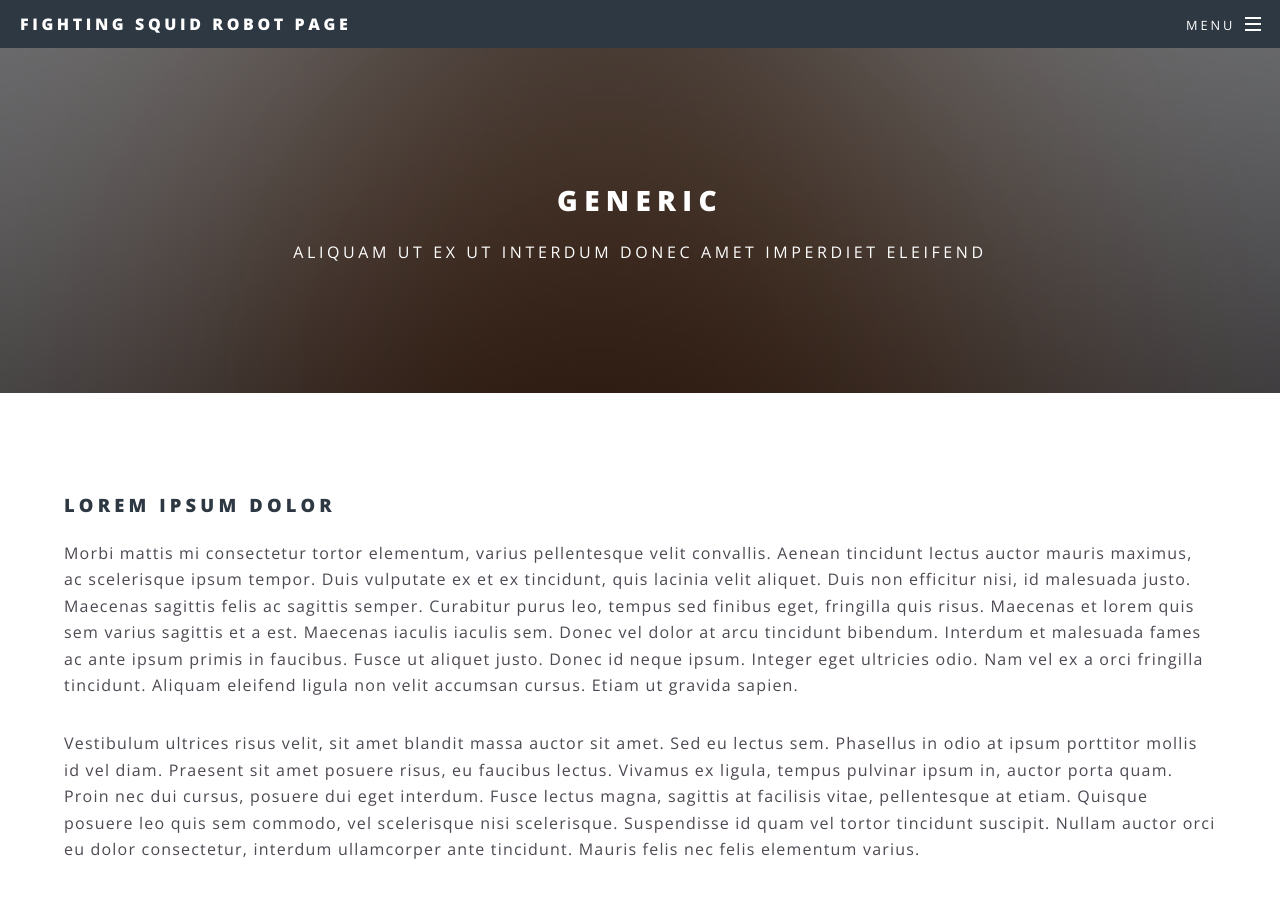
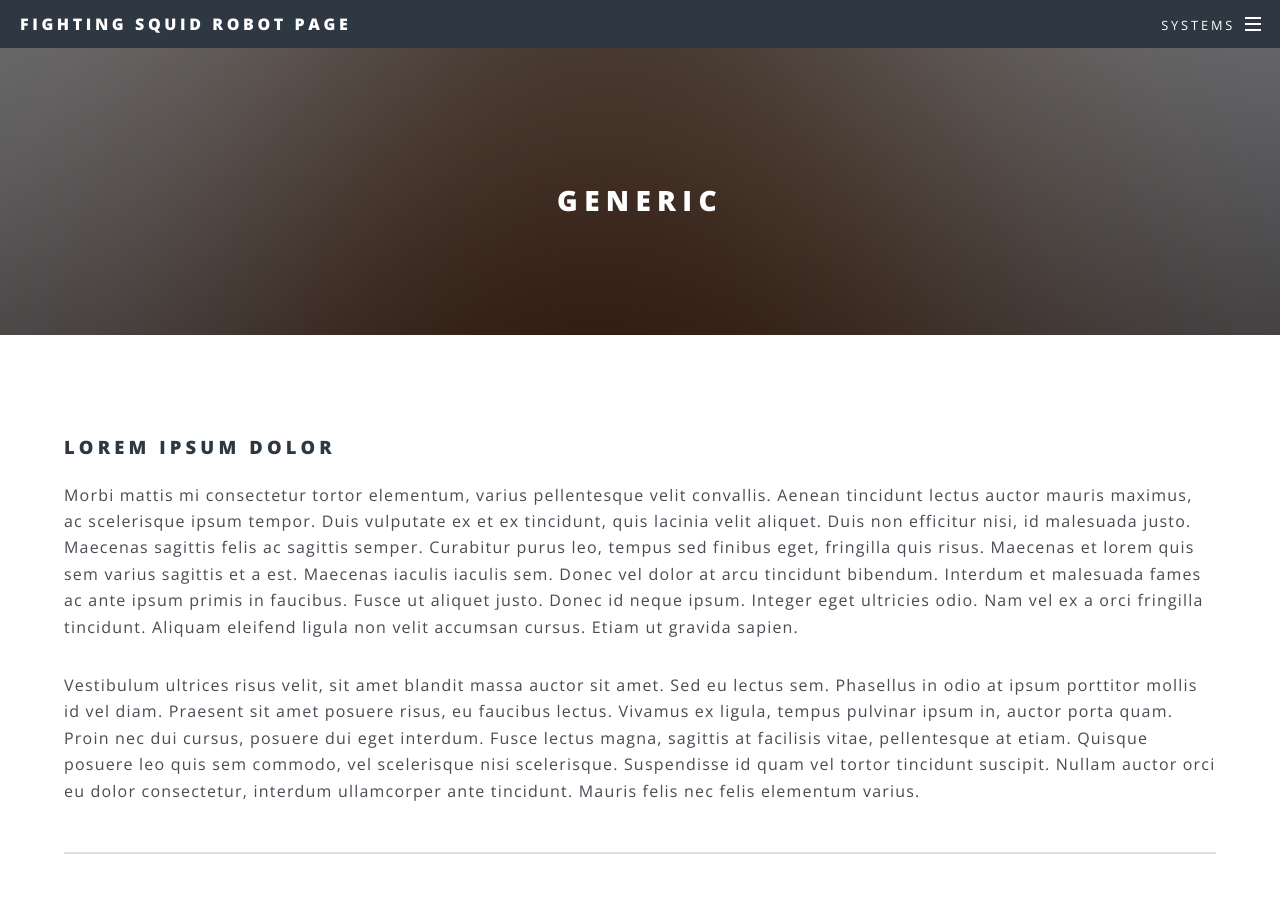
Before and after one commit to fighting-squid/fighting-squid.github.io, a Jekyll site: the page built from generic.html, in a window 1280 px wide and 900 px high. Built offline with Jekyll 4.4.1, drawn with Linux system fonts in a browser that asks for light colours.

Commit message:
added menu navigation and system pages

```diff
--- a/_includes/header.html
+++ b/_includes/header.html
@@ -4,19 +4,13 @@
   <nav id="nav">
     <ul>
       <li class="special">
-        <a href="#menu" class="menuToggle"><span>Menu</span></a>
+        <a href="#menu" class="menuToggle"><span>Systems</span></a>
         <div id="menu">
           <ul>
             <li><a href="index.html">Home</a></li>
-            {% for my_page in site.pages %}
-            {% if my_page.title %}
-            <li><a href="{{ my_page.url | prepend: site.baseurl }}">{{ my_page.title }}</a></li>
-            {% endif %}
-            {% endfor %}
-            <li><a href="#">Sign Up</a></li>
-            <li><a href="#">Log In</a></li>
-            <li><a href="{{ "/feed.xml" | prepend: site.baseurl }}"
-                   class="icon fa-feed"> RSS Feed</a></li>
+            <li><a href="mechanical/index.html"> Mechanical</a></li>
+            <li><a href="electrical/index.html"> Electrical</a></li>
+            <li><a href="software/index.html"> Software</a></li>
           </ul>
         </div>
       </li>
--- a/_layouts/page.html
+++ b/_layouts/page.html
@@ -5,7 +5,6 @@
 
   <header>
     <h2>{{ page.title }}</h2>
-    <p>Aliquam ut ex ut interdum donec amet imperdiet eleifend</p>
   </header>
 
   <section class="wrapper style5">
--- a/index.html
+++ b/index.html
@@ -18,7 +18,7 @@
 							<div class="image"><img src="images/Front-View-2.jpg" alt="" /></div><div class="content">
 								<h2>Bi-directional, bi-functional, by design<br />
 								</h2>
-								<p>Built from polycarbonate, sheet metal, aluminum, and blood sweat and tears, this robot was designed to have bilateral symmetry to drive forwards or backwards</p>
+								<p>Built from polycarbonate, sheet metal, aluminum, and blood sweat and tears, this robot was designed to have bilateral symmetry to drive forwards or backwards. Every mechanical component except the motors, nuts and bolts was designed in SolidWorks and CNC machined.</p>
 							</div>
 						</section>
 						<section class="spotlight">
--- /dev/null
+++ b/mechanical/index.html
@@ -0,0 +1,3 @@
+---
+layout: page
+---
--- /dev/null
+++ b/software/index.html
@@ -0,0 +1,3 @@
+---
+layout: page
+---
```
